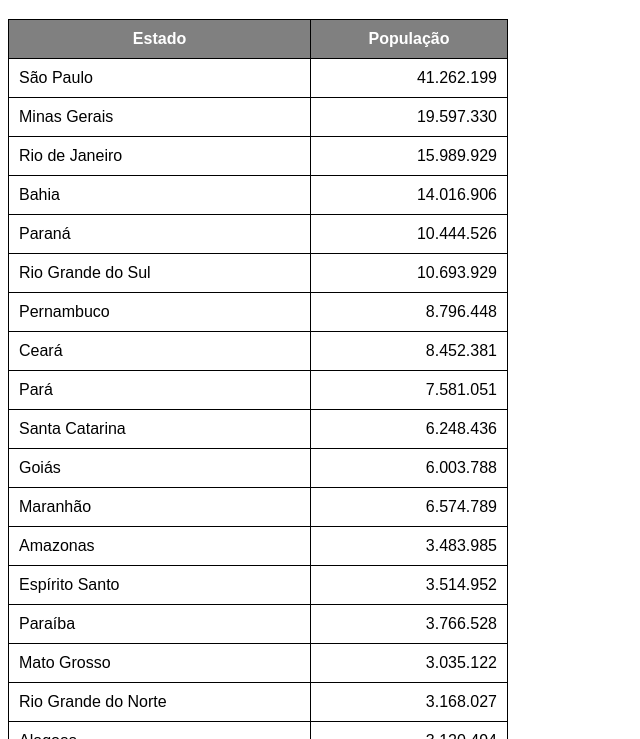
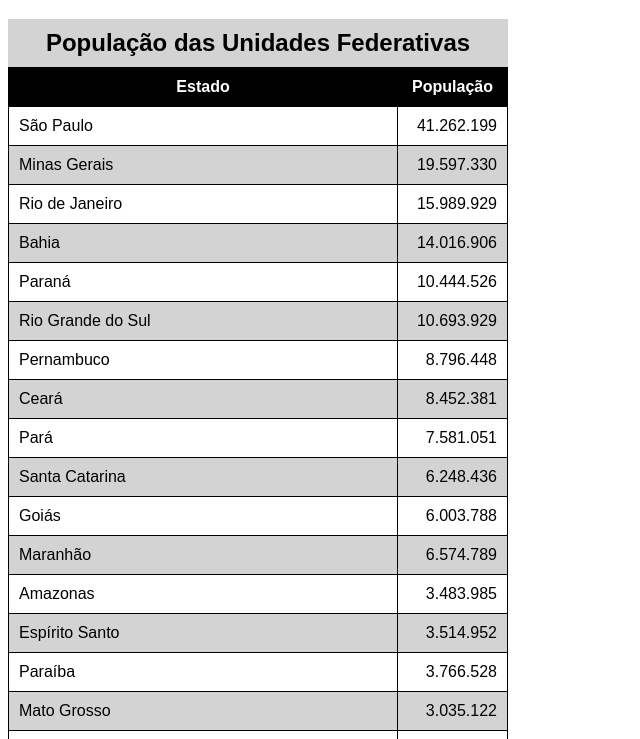
Before and after one commit to SamuelAraujo7/html-css, a plain HTML site: page exercicios/ex 023/tabela002.html in a window 1280 px wide. Shown: the part 61-800 px from the top of the page, without its empty margins (0-640 px from the left). Drawn offline with Linux system fonts and the light colour scheme.

Commit message:
tabela003

```diff
--- a/exercicios/ex 023/tabela002.html
+++ b/exercicios/ex 023/tabela002.html
@@ -12,17 +12,36 @@
         table{
             width: 500px;
             border-collapse: collapse;
+            position: relative;
         }
         td , th{
             border: 1px solid black;
             padding: 10px;
         }
         thead, tfoot{
-            background-color: gray;
+            background-color: black;
             color: white;
+        }
+        thead > tr > th{
+            position: sticky;
+            top: 0;
+            background-color: black;
+        }
+
+        tbody > tr:nth-child(2n){
+            background-color: lightgray;
         }
         td.num{
             text-align: right;
+            width: 50px;
+        }
+
+        caption{
+            font-size: 1.5em;
+            font-weight: bold;
+            padding: 10px;
+            background-color: lightgray;
+
         }
     </style>
 </head>
@@ -31,6 +50,7 @@
     <!--
         Anatomia para tabelas grandes
         Table
+            Capition
             Thead
                 tr,td,td
             Tbody
@@ -39,10 +59,11 @@
                 tr,td,td
     -->
     <table>
+        <caption>População das Unidades Federativas</caption>
         <thead>
             <tr>
-                <th>Estado</th>
-                <th>População</th>
+                <th scope="col">Estado</th>
+                <th scope="col">População</th>
 
             </tr>
         </thead>
@@ -161,7 +182,7 @@
 
         <tfoot>
             <tr>
-                <th>Total de habitantes</th>
+                <th scope="row">Total de habitantes</th>
                 <td class="num"><strong>210.147.125</strong></td>
             </tr>
         </tfoot>
```
Also changed, not shown: exercicios/ex 023/tabela003.html (added, +51 -0 lines).
